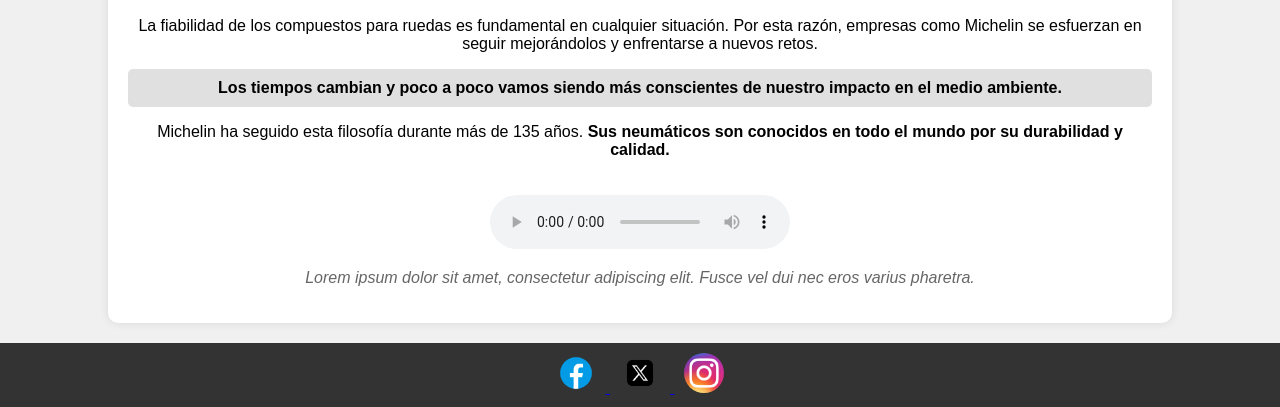
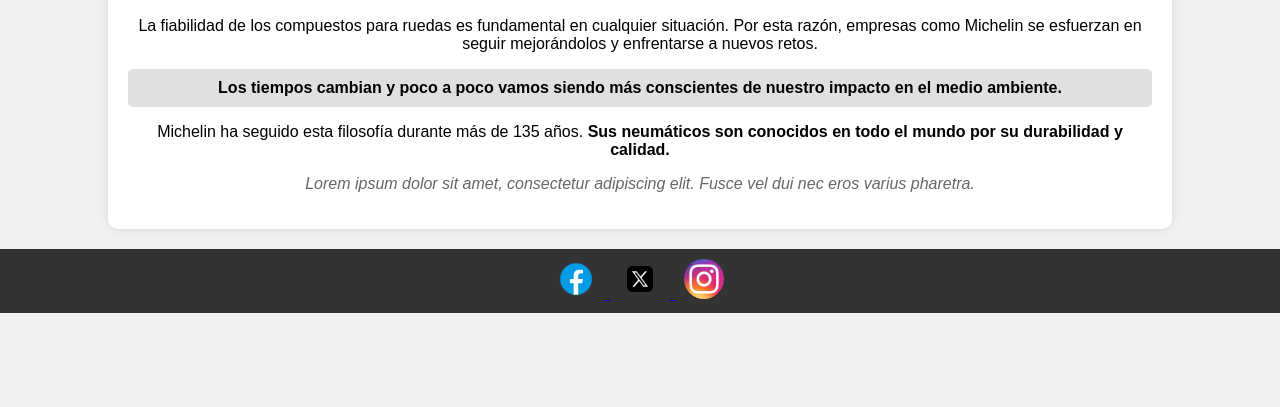
Before and after one commit to Itsj5j6j7/Itsj5j6j7.github.io, a plain HTML site: page index.html in a window 1280 px wide. Shown: the part 927-1334 px from the top of the page. After the commit the page ends 1240 px from the top, so only its background shows below. Drawn offline with Linux system fonts and the light colour scheme.

Commit message:
Add files via upload

```diff
--- a/index.html
+++ b/index.html
@@ -29,8 +29,6 @@
          <p>
                Michelin ha seguido esta filosofía durante más de 135 años. <strong>Sus neumáticos son conocidos en todo el mundo por su durabilidad y calidad.</strong>
             </p>
-
-            <audio src="audio.mp3" controls loop></audio>
             <p class="lorem">Lorem ipsum dolor sit amet, consectetur adipiscing elit. Fusce vel dui nec eros varius pharetra.</p>
         </section>
     </main>
```
